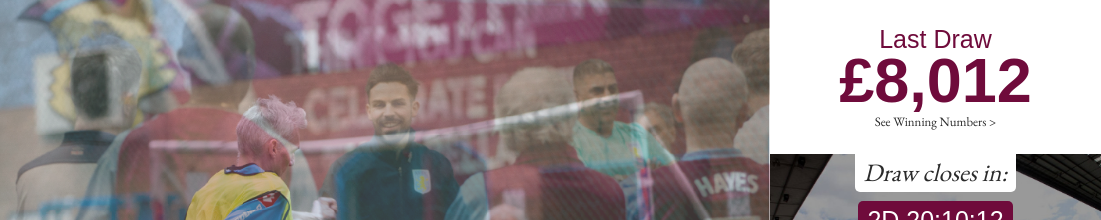
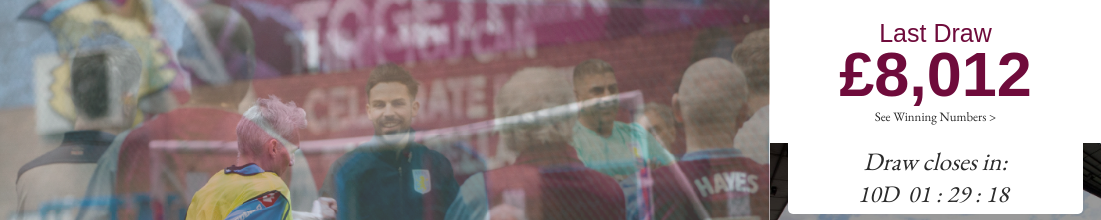
Before and after one commit to imaginatecreative/astonvilla, a website: page index.html in a window 1280 px wide. Shown: the top 220 px of the page, 179-1280 px from the left. Drawn offline with nearby package versions, Linux system fonts and the light colour scheme; a web font is replaced by a local one.

Commit message:
update to styling for the draw text
Signed-off-by: bluemonkey1130 <bluemonkey1130@gmail.com>

```diff
--- a/index.html
+++ b/index.html
@@ -157,7 +157,7 @@
             </div>
 
             <div class="inner_mid">
-                <h4>Draw closes in:</h4>
+                <h4>Draw closes in: <div class="countdown-clock"><span class="day">10D&nbsp;</span><span class="digit"><span class="h1">0</span><span class="h2">1</span></span><span class="clock-separator">:</span><span class="digit"><span class="m1">2</span><span class="m2">9</span></span><span class="clock-separator">:</span><span class="digit"><span class="s1">1</span><span class="s2">8</span></span></div></h4>
                 <h4> 2D 20:10:12</h4>
                 <div class="verses">
 
--- a/scss/_draw-styles.scss
+++ b/scss/_draw-styles.scss
@@ -119,7 +119,10 @@
         font-family: $font-family;
         padding: 0.2rem 0.5rem;
         margin-bottom: 0.5rem;
-
+        span {
+          color: $black;
+          font-weight: 400;
+        }
       }
       &:nth-child(2) {
         background-color: $brand-one;
@@ -179,7 +182,7 @@
     }
     h4 {
       color: $black;
-      &:nth-child(1){
+      &:nth-child(1) {
         font-weight: 600;
       }
     }
@@ -283,7 +286,7 @@
     @media only screen and (min-width: 1000px) {
       flex: 1 1 250px;
     }
-    h6{
+    h6 {
       color: $black;
     }
   }
@@ -325,7 +328,7 @@ div.block.step-two {
   *:not(a) {
     color: $brand-one;
   }
-  h2, h2 strong,p{
+  h2, h2 strong, p {
     color: $black;
     font-family: "effra", sans-serif;
   }
```
Also changed, not shown: steps/step-one.html (+0 -2 lines), css/main.min.css.
